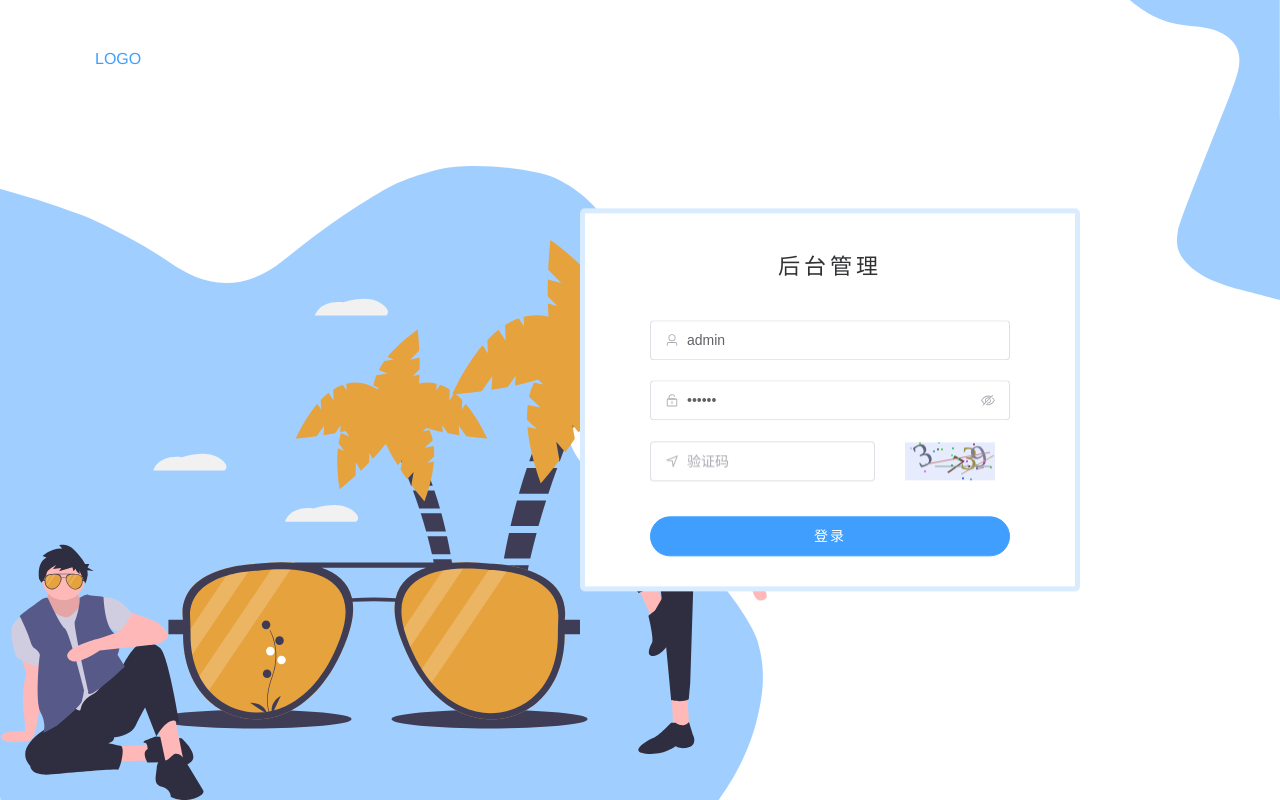
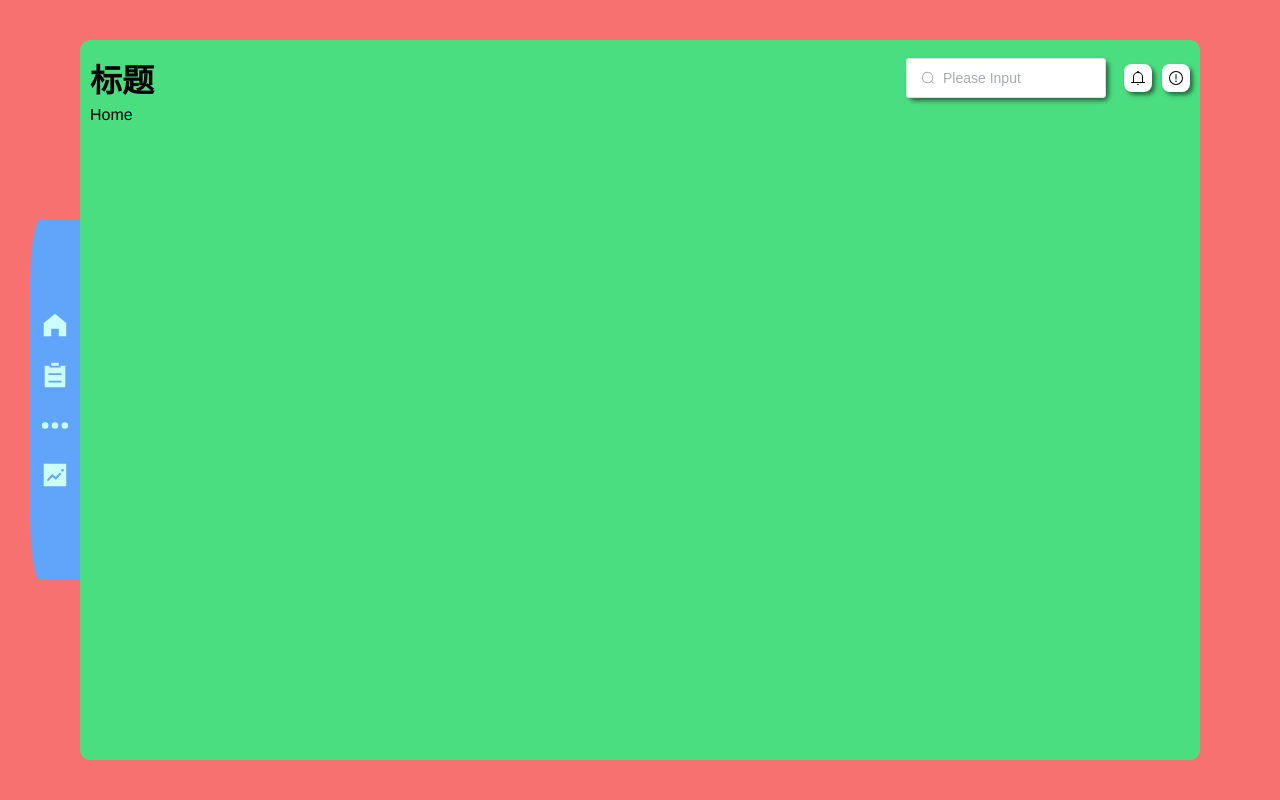
Before and after one commit to 3405008677/Teacher-Roll-Call-Client, a Vue app: page /#/home in a window 1280 px wide. Before the commit this address led to /#/login. Built offline with nearby package versions, Linux system fonts and the light colour scheme.

Commit message:
添加top

```diff
--- a/src/layouts/page/main.vue
+++ b/src/layouts/page/main.vue
@@ -1,9 +1,7 @@
 <template>
   <div class="bg-red h100%" style="padding: 40px 80px">
     <div class="bg-green h100% relative b-rd-10px p-10px">
-      <div>
-        <button class="hvr-grow">123</button>
-      </div>
+      <div> <TopVue /> </div>
       <div
         class="bg-blue h50% w50px absolute left--50px top-50% flex-c items-center color-#CCFFFF"
         style="transform: translateY(-50%); border-radius: 20% 0px 0px 20%"
@@ -14,12 +12,13 @@
         <el-icon class="hvr-wobble-vertical" size="30"><TrendCharts /></el-icon>
       </div>
       <div>
-        <indexVue />
+        <IndexVue />
       </div>
     </div>
   </div>
 </template>
 <script lang="ts" setup>
-  import indexVue from './index.vue'
+  import IndexVue from './index.vue'
+  import TopVue from './top.vue'
 </script>
 <style lang="scss"></style>
--- /dev/null
+++ b/src/layouts/page/top.vue
@@ -0,0 +1,25 @@
+<template>
+  <div class="flex items-center justify-between">
+    <h1>标题</h1>
+    <div class="flex items-center">
+      <el-input
+        v-model="inputText"
+        class="w-50 m-2 rounded-6px shadowIcon"
+        size="large"
+        placeholder="Please Input"
+        :prefix-icon="Search"
+      />
+      <p class="ml-10px bg-white flex! p-6px rounded-8px shadowIcon hvr-bob">
+        <el-icon><Bell /></el-icon>
+      </p>
+      <p class="ml-10px bg-white flex! p-6px rounded-8px shadowIcon hvr-bob">
+        <el-icon><Warning /></el-icon>
+      </p>
+    </div>
+  </div>
+</template>
+<script lang="ts" setup>
+  import { Search } from '@element-plus/icons-vue'
+  const inputText = ref('')
+</script>
+<style lang="scss"></style>
--- a/src/main.ts
+++ b/src/main.ts
@@ -16,7 +16,7 @@ async function bootstrap() {
   setupStore(app)
   // 配置 router
   setupRouter(app)
-  setupRouterGuard(router)
+  // setupRouterGuard(router)
   // 配置 icon
   for (const [key, component] of Object.entries(ElementPlusIconsVue)) {
     app.component(key, component)
--- a/src/router/modules/index.ts
+++ b/src/router/modules/index.ts
@@ -7,7 +7,7 @@ export default [
     redirect: '/home',
     // component: () => import('@/layouts/default/index.vue'), //后台管理形式
     component: () => import('@/layouts/page/main.vue'),//单页面形式
-    children: [],
+    children: [text],
   },
   {
     path: '/login',
--- a/src/style/index.scss
+++ b/src/style/index.scss
@@ -1,4 +1,5 @@
 @import './app.scss';
 @import './revampElement.scss';
 @import './transition.scss';
+@import './shadow.scss';
 @import url("hover.css");
--- /dev/null
+++ b/src/style/shadow.scss
@@ -0,0 +1,3 @@
+.shadowIcon {
+  box-shadow: 3px 3px 4px rgba(0, 0, 0, 0.5);
+}
```
